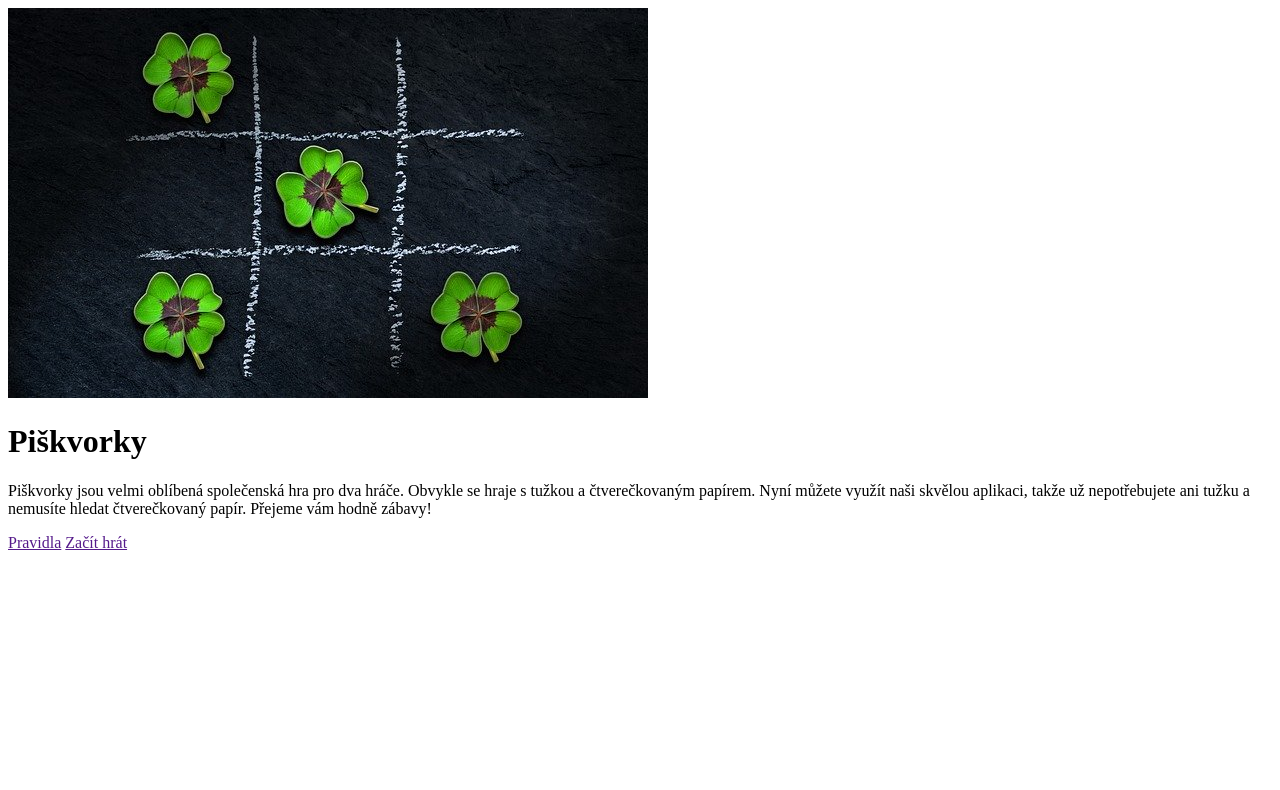
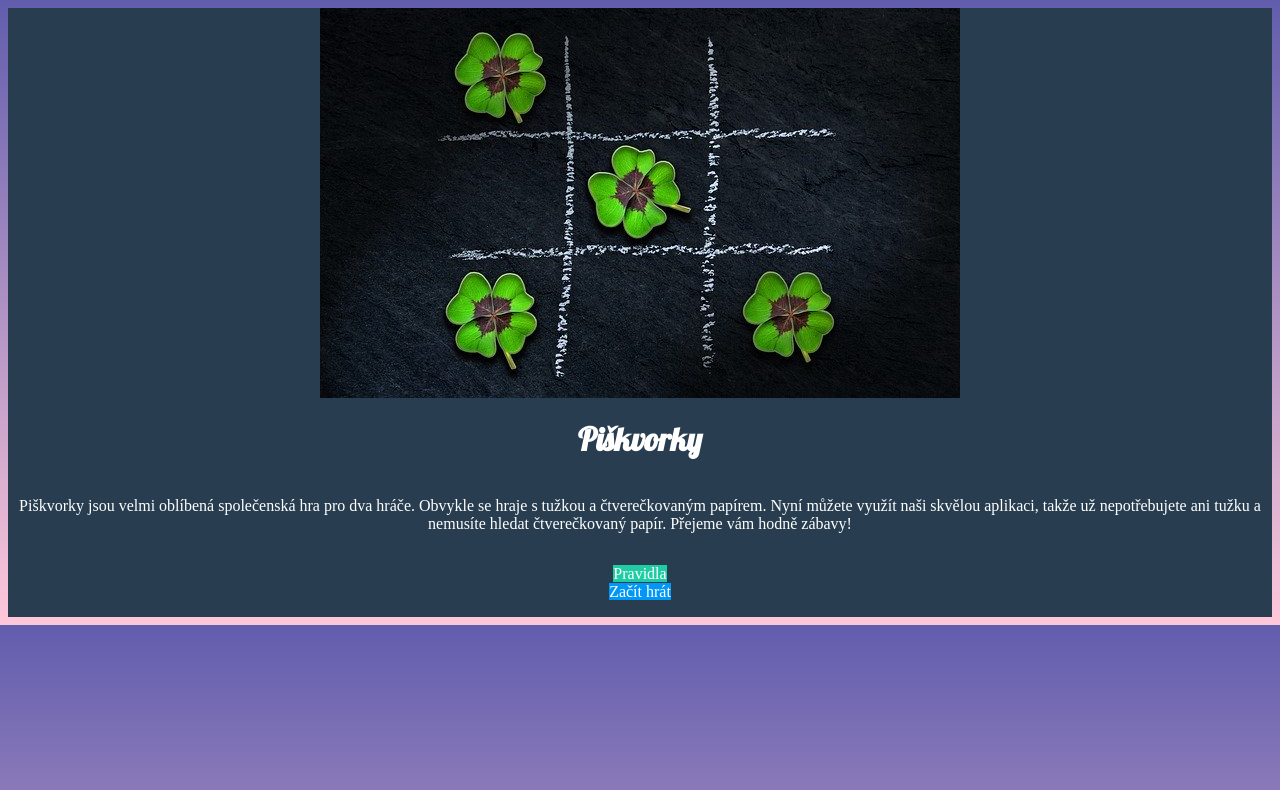
Before and after one commit to WhiteLady1/piskvorky, a plain HTML site: page index.html in a window 1280 px wide. Drawn offline with Linux system fonts and the light colour scheme.

Commit message:
Přidány barvy

```diff
--- a/index.html
+++ b/index.html
@@ -3,15 +3,21 @@
 <head>
   <meta charset="UTF-8">
   <meta name="viewport" content="width=, initial-scale=1.0">
-  <link rel="stylesheet" href="styles.css">  <title>Piškvorky</title>
+  <link rel="stylesheet" href="styles.css">
+  <link href="https://fonts.googleapis.com/css2?family=Lobster&display=swap" rel="stylesheet">
+  <title>Piškvorky</title>
 </head>
 <body>
   <div class="uvod">
     <img src="uvodni.jpg" alt="Úvodní obrázek">
     <h1>Piškvorky</h1>
     <p>Piškvorky jsou velmi oblíbená společenská hra pro dva hráče. Obvykle se hraje s tužkou a čtverečkovaným papírem. Nyní můžete využít naši skvělou aplikaci, takže už nepotřebujete ani tužku a nemusíte hledat čtverečkovaný papír. Přejeme vám hodně zábavy!</p>
-    <a class="pravidla" href="">Pravidla</a>
-    <a class="hra" href="">Začít hrát</a>
+    <div class="tlacitka">
+      <ul>
+        <li><a class="pravidla" href="index.html">Pravidla</a></li>
+        <li><a class="hra" href="index.html">Začít hrát</a></li>
+      </ul>
+    </div>
 </div>
 </body>
 </html>
--- a/styles.css
+++ b/styles.css
@@ -0,0 +1,44 @@
+body{
+color: #ffffff;
+background-image: linear-gradient(#615dad, #ffc8da);
+text-align: center;
+}
+
+.uvod{
+  display: flex;
+  flex-direction: column;
+  align-items: center;
+  background-color: #283e50;
+}
+
+
+
+h1{
+  font-family: 'Lobster', cursive;
+}
+
+ul{
+  display: flex;
+  flex-direction: column;
+  list-style: none;
+  padding: 0;
+}
+
+a{
+  text-decoration: none;
+  color: #ffffff;
+}
+
+.pravidla{
+  background-color: #1fcca4;
+}
+.pravidla:hover{
+  background-color: #1cbb96;
+}
+
+.hra{
+  background-color: #0197f6;
+}
+.hra:hover{
+  background-color: #0090e9;
+}
```
